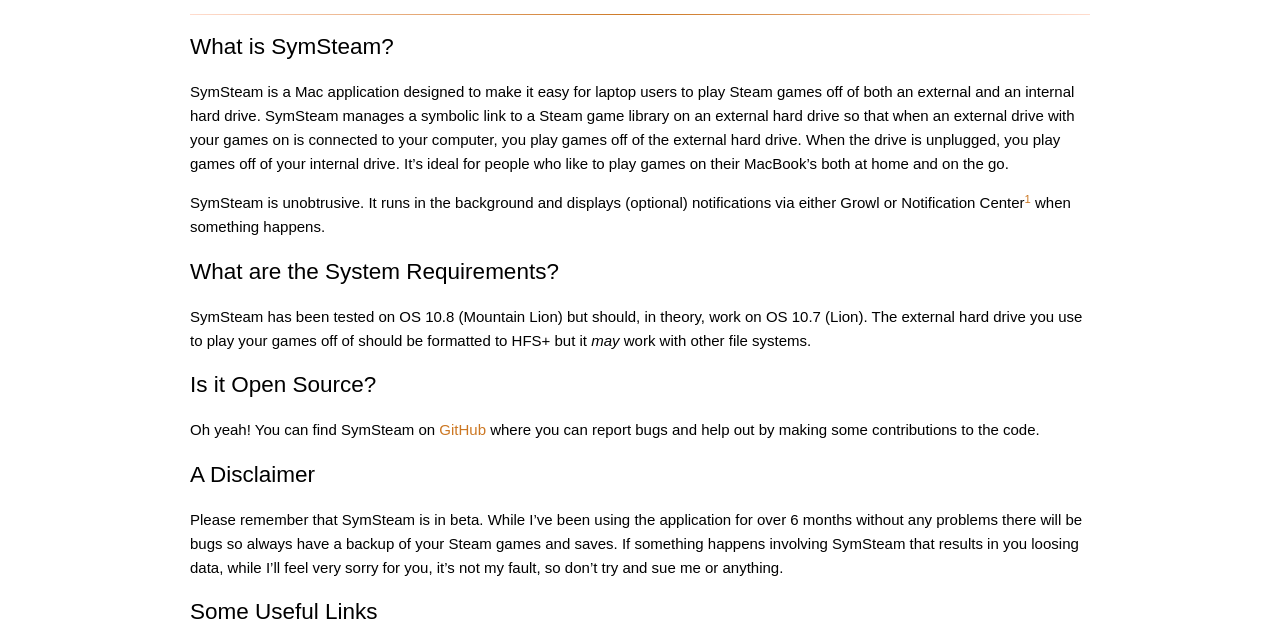
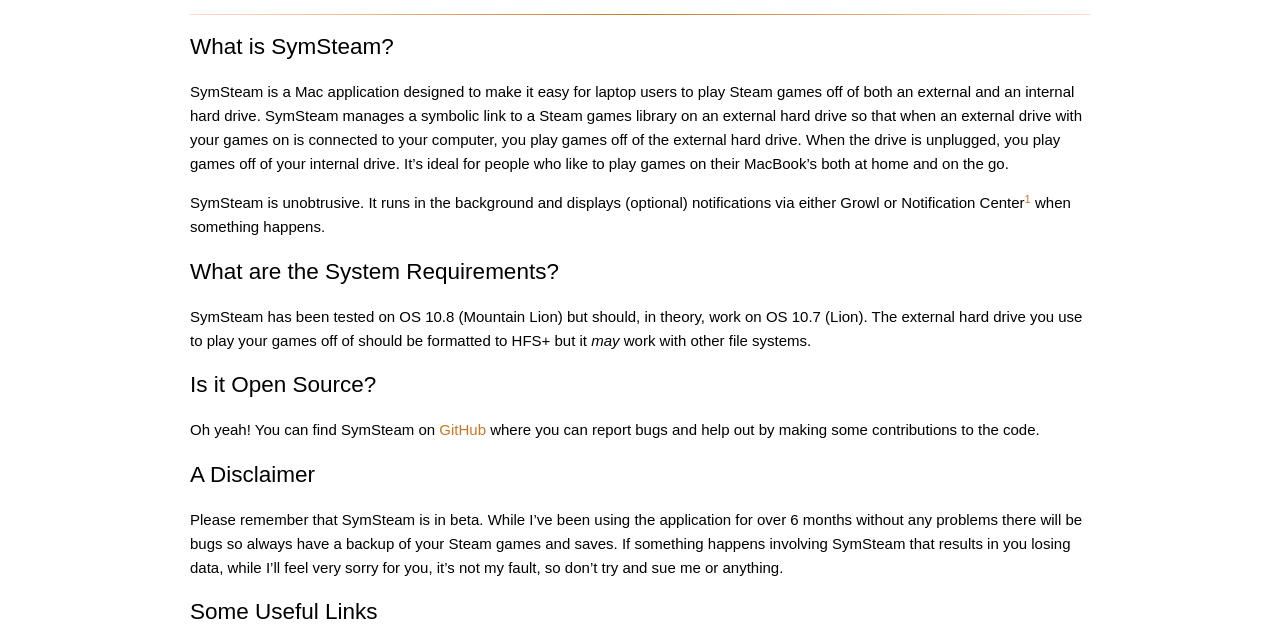
Before and after one commit to alexjohnj/alexjohnj, a Jekyll site: the page built from projects/symsteam/index.markdown, in a window 1280 px wide. Shown: the part 485-1126 px from the top of the page. Built offline with Jekyll 4.4.1, drawn with Linux system fonts in a browser that asks for light colours; some web fonts are replaced.

Commit message:
Fixed a spelling mistake on SymSteam's project page.

```diff
--- a/projects/symsteam/index.markdown
+++ b/projects/symsteam/index.markdown
@@ -20,7 +20,7 @@
 
 ## What is SymSteam?
 
-SymSteam is a Mac application designed to make it easy for laptop users to play Steam games off of both an external and an internal hard drive. SymSteam manages a symbolic link to a Steam game library on an external hard drive so that when an external drive with your games on is connected to your computer, you play games off of the external hard drive. When the drive is unplugged, you play games off of your internal drive. It's ideal for people who like to play games on their MacBook's both at home and on the go.
+SymSteam is a Mac application designed to make it easy for laptop users to play Steam games off of both an external and an internal hard drive. SymSteam manages a symbolic link to a Steam games library on an external hard drive so that when an external drive with your games on is connected to your computer, you play games off of the external hard drive. When the drive is unplugged, you play games off of your internal drive. It's ideal for people who like to play games on their MacBook's both at home and on the go.
 
 SymSteam is unobtrusive. It runs in the background and displays (optional) notifications via either Growl or Notification Center[^1] when something happens.
 
@@ -34,7 +34,7 @@
 
 ## A Disclaimer
 
-Please remember that SymSteam is in beta. While I've been using the application for over 6 months without any problems there will be bugs so always have a backup of your Steam games and saves. If something happens involving SymSteam that results in you loosing data, while I'll feel very sorry for you, it's not my fault, so don't try and sue me or anything.
+Please remember that SymSteam is in beta. While I've been using the application for over 6 months without any problems there will be bugs so always have a backup of your Steam games and saves. If something happens involving SymSteam that results in you losing data, while I'll feel very sorry for you, it's not my fault, so don't try and sue me or anything.
 
 ## Some Useful Links
 
```
